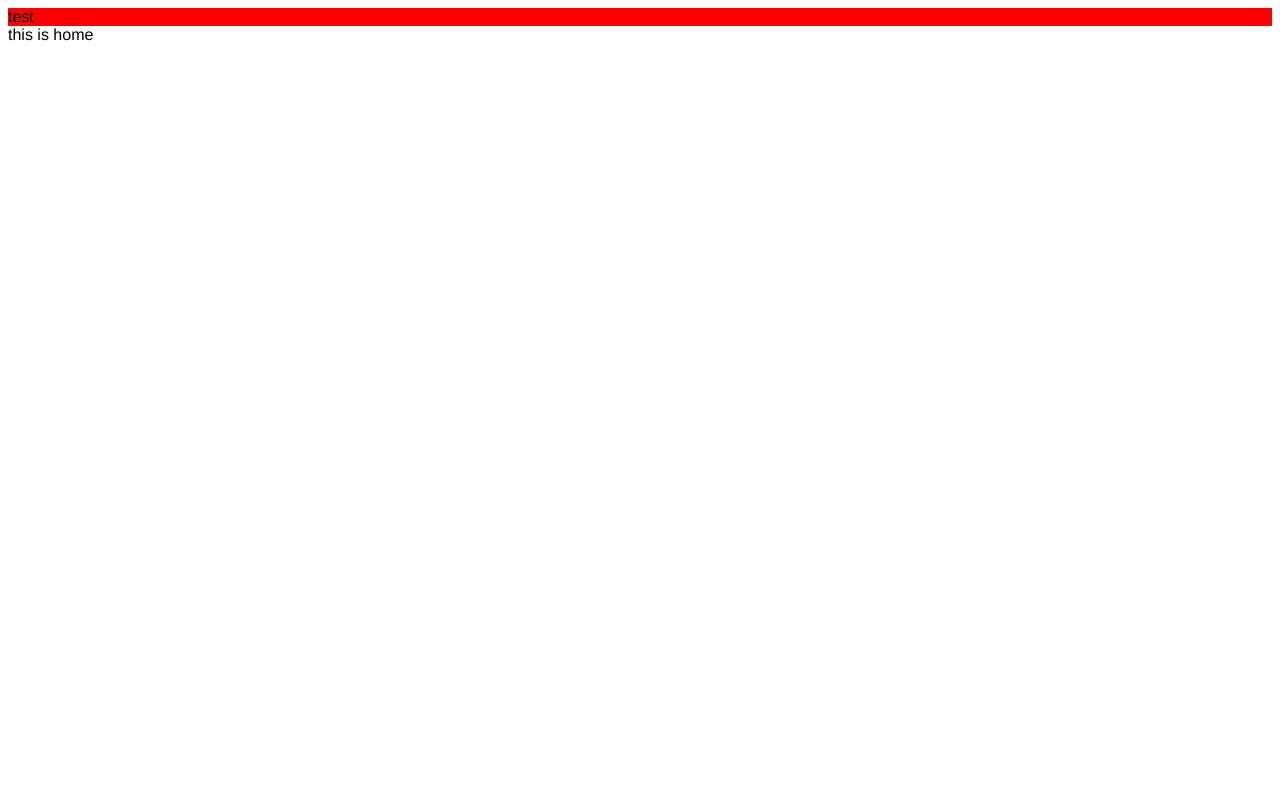
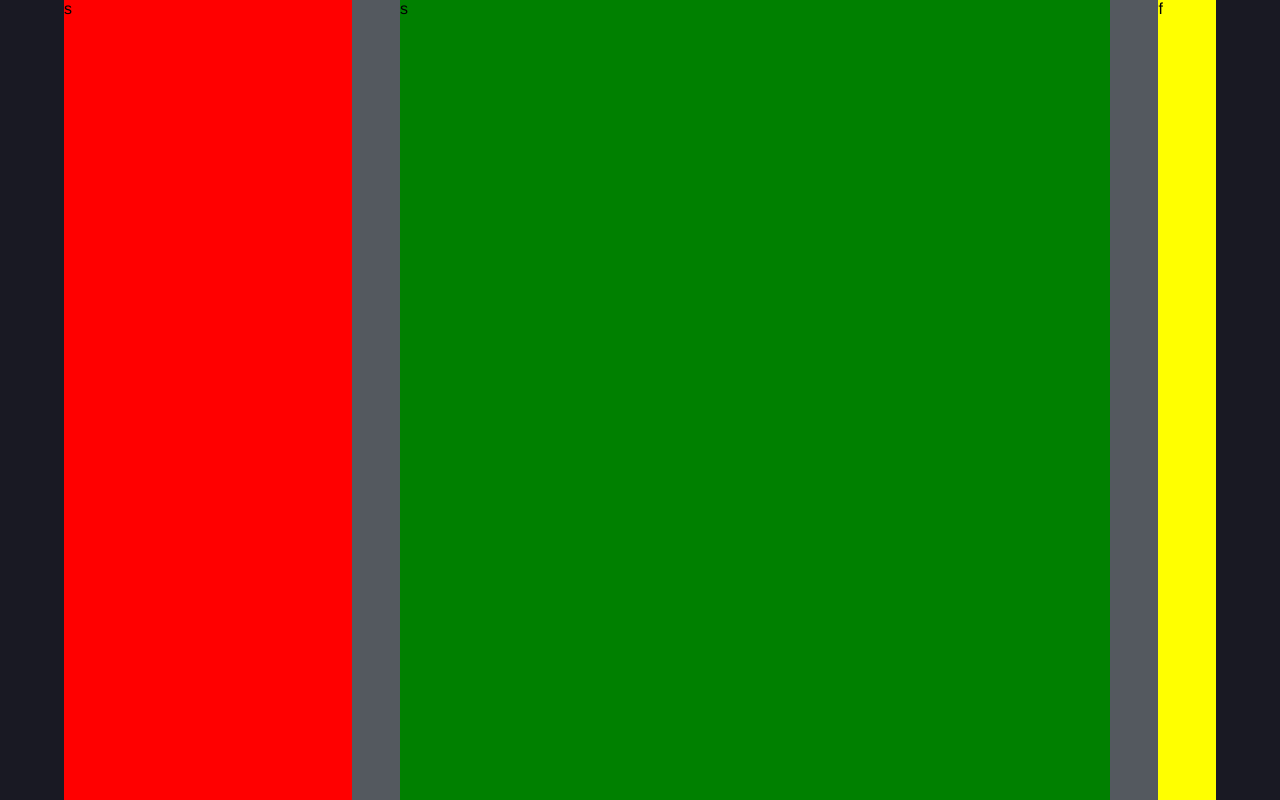
Before and after one commit to qlee0830/portfolio, a React (Create React App) app: page / in a window 1280 px wide. Built offline with nearby package versions, Linux system fonts and the light colour scheme.

Commit message:
feat: style for corelayout

```diff
--- a/src/App.jsx
+++ b/src/App.jsx
@@ -2,9 +2,8 @@ import React from 'react';
 import CoreLayout from './shared/layout/CoreLayout';
 export default function App() {
   return (
-    <div>
+    <div className="app">
       <CoreLayout />
-      this is home
     </div>
   );
 }
--- a/src/shared/layout/CoreLayout.jsx
+++ b/src/shared/layout/CoreLayout.jsx
@@ -5,7 +5,16 @@
  *
  * @copyright Vertics Oy 2021
  */
+
 import React from 'react';
 export default function CoreLayout() {
-  return <div className="core-layout">test</div>;
+  return (
+    <div className="core-layout">
+      <div className="core-layout__content">
+        <div className="core-layout__content-general">s</div>
+        <div className="core-layout__content-main">s</div>
+        <div className="core-layout__content-nav">f</div>
+      </div>
+    </div>
+  );
 }
--- a/src/styles/common/_typography.scss
+++ b/src/styles/common/_typography.scss
@@ -1,3 +1,11 @@
 body {
   font-family: 'Franklin Gothic Medium', 'Arial Narrow', Arial, sans-serif;
+  margin: 0;
+  height: 100vh;
+  width: 100vw;
+  overflow: hidden;
 }
+
+* {
+  box-sizing: border-box;
+}
--- a/src/styles/layout/_core-layout.scss
+++ b/src/styles/layout/_core-layout.scss
@@ -1,3 +1,26 @@
-.core-layout{
-    background-color: red;
+.core-layout {
+  background-color: #191923;
+  height: 100vh;
+  width: 100vw;
+  &__content {
+    width: 90%;
+    margin: 0 auto;
+    display: flex;
+    background-color: #54595f;
+    height: 100%;
+    justify-content: space-between;
+    &-general {
+      background-color: red;
+      width: 25%;
+    }
+    &-main {
+      background-color: green;
+      flex: 1;
+      margin: 0 3rem;
+    }
+    &-nav {
+      background-color: yellow;
+      width: 5%;
+    }
+  }
 }
```
